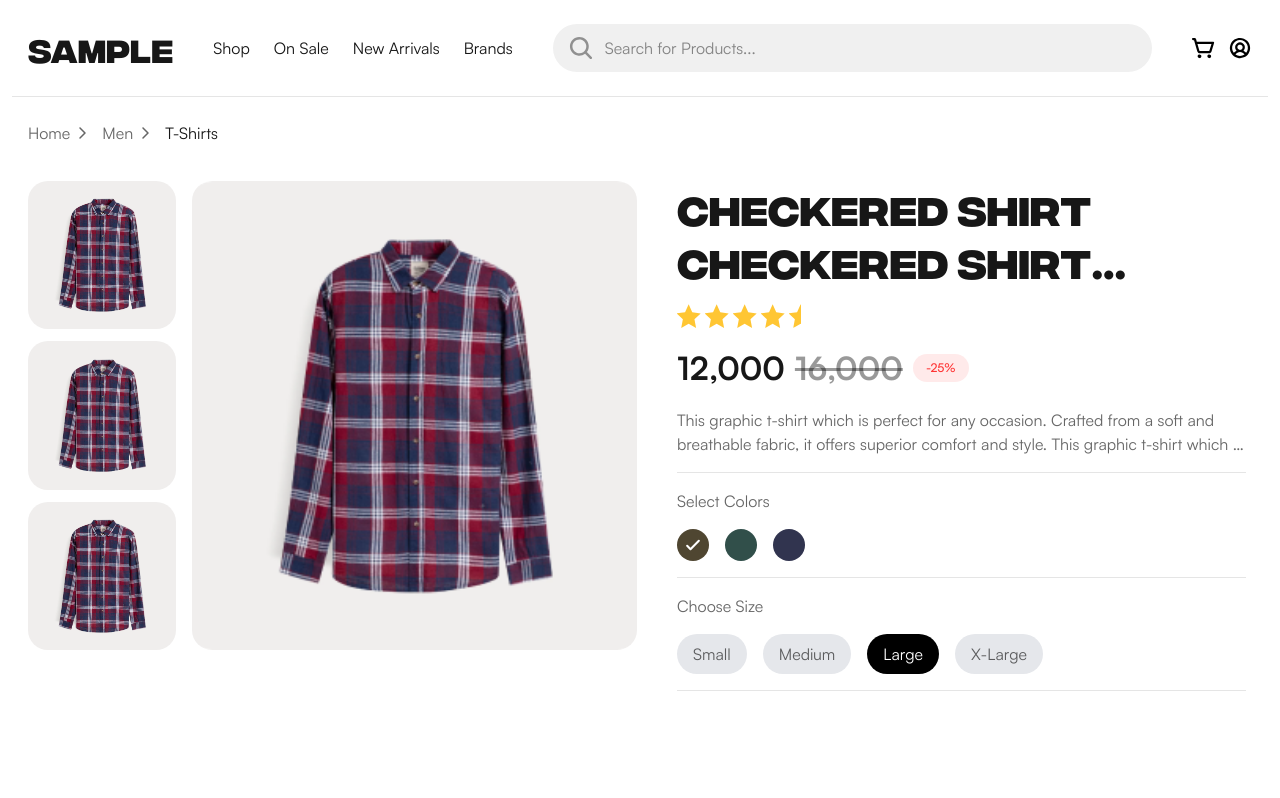
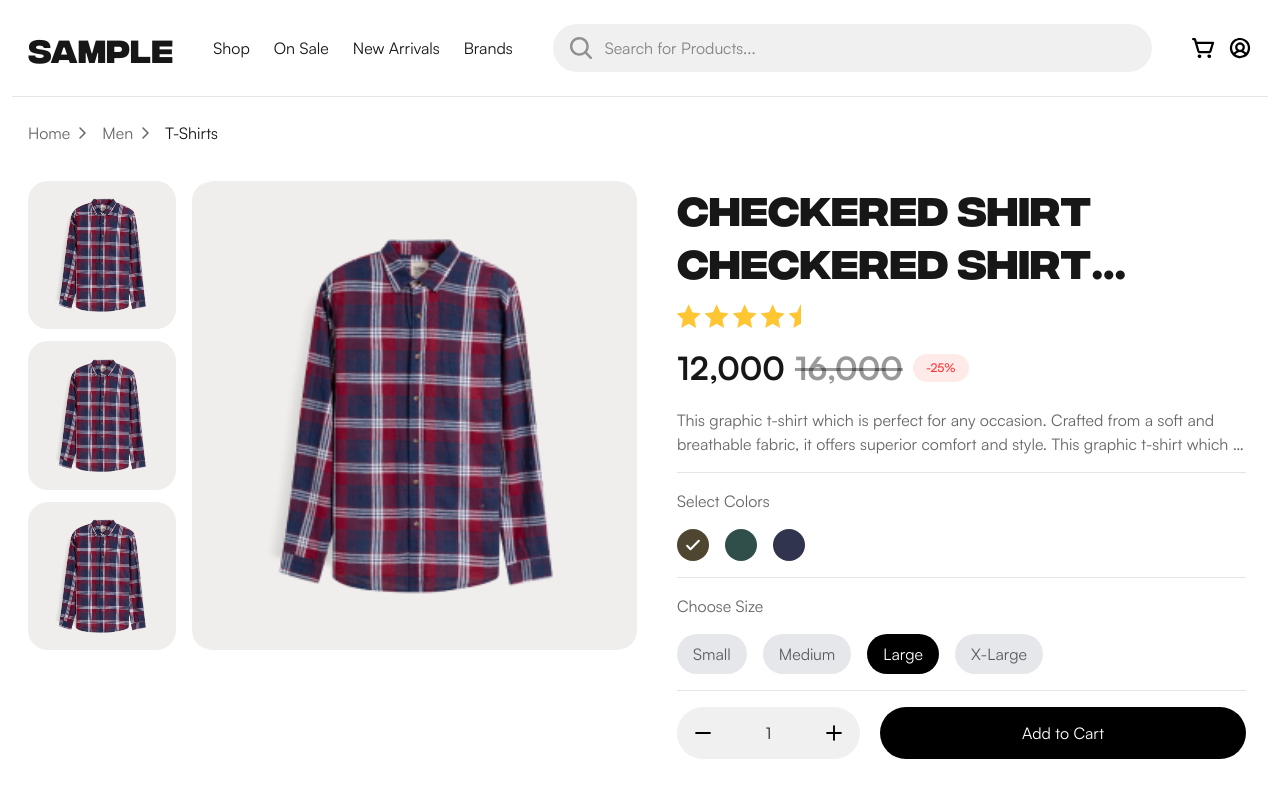
Before and after one commit to mnias/practice-store, a Next.js app: page /product/1 in a window 1280 px wide. Built offline with nearby package versions, Linux system fonts and the light colour scheme.

Commit message:
수량 변경 버튼 추가

```diff
--- /dev/null
+++ b/src/components/common/button/amount-button.tsx
@@ -0,0 +1,31 @@
+'use client';
+
+import Image from 'next/image';
+
+interface Props {
+  amount?: number;
+  onChange?: (amount: number) => void;
+}
+
+export default function AmountButton({ amount, onChange }: Props) {
+  return (
+    <div className="flex h-full w-full flex-row items-center justify-between rounded-[62px] bg-[#f0f0f0] px-4">
+      <button
+        className="cursor-pointer"
+        onClick={() => {
+          if (onChange && amount && amount > 1) {
+            onChange(amount - 1);
+          } else if (onChange) {
+            onChange(1);
+          }
+        }}
+      >
+        <Image width={20} height={20} src="/ic_minus.svg" alt="minus icon" />
+      </button>
+      {amount}
+      <button className="cursor-pointer" onClick={() => onChange && onChange((amount ?? 1) + 1)}>
+        <Image width={20} height={20} src="/ic_plus.svg" alt="plus icon" />
+      </button>
+    </div>
+  );
+}
--- a/src/components/product-detail/product-detail-images.tsx
+++ b/src/components/product-detail/product-detail-images.tsx
@@ -4,10 +4,12 @@ import StarRating from '../common/button/star-rating';
 import ColorSelector from '../common/button/color-selector';
 import { useState } from 'react';
 import TextSelector from '../common/button/text-selector';
+import AmountButton from '../common/button/amount-button';
 
 export default function ProductDetailImages() {
   const [selectedColor, setSelectedColor] = useState<string>(`#4F4631`);
   const [selectedText, setSelectedText] = useState<string>(`Large`);
+  const [amount, setAmount] = useState<number>(1);
 
   return (
     <div className="mx-auto w-full">
@@ -105,6 +107,12 @@ export default function ProductDetailImages() {
               onChange={setSelectedText}
             />
             <div className="h-[1px] w-full bg-gray-10" />
+            <div className="flex flex-row gap-3 md:gap-5">
+              <div className="h-11 flex-1/3 md:h-13">
+                <AmountButton amount={amount} onChange={setAmount} />
+              </div>
+              <button className="h-11 flex-2/3 rounded-[62px] bg-black text-white md:h-13">Add to Cart</button>
+            </div>
           </div>
         </div>
       </div>
```
Also changed, not shown: public/ic_minus.svg (added), public/ic_plus.svg (added).
